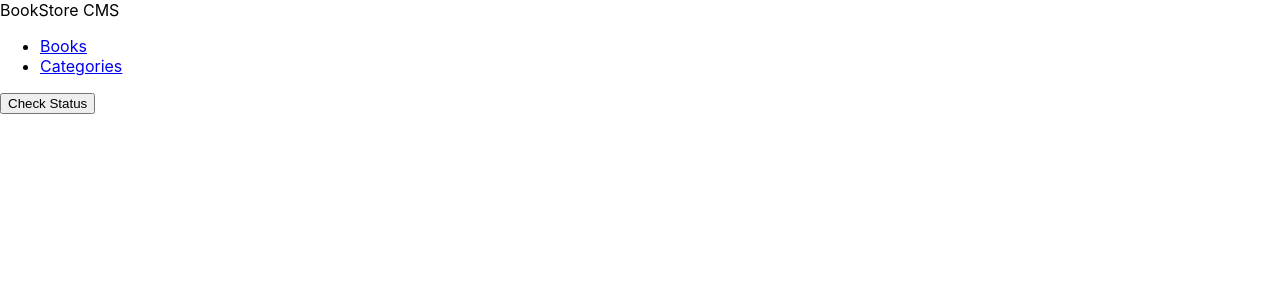
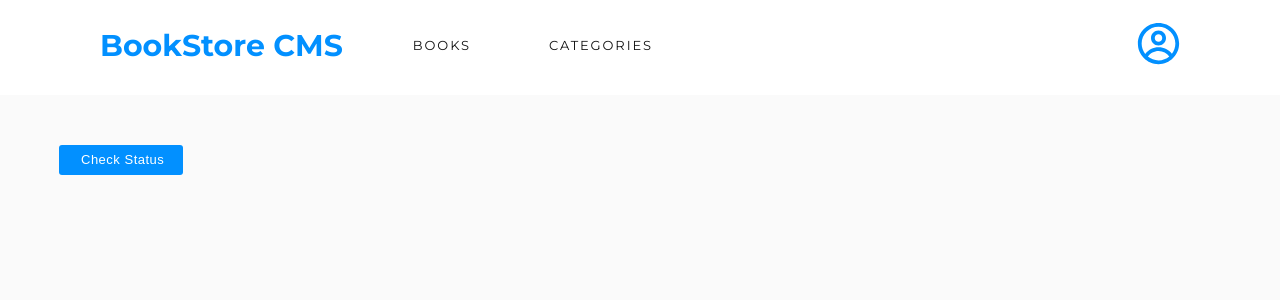
Before and after one commit to dheerajsachdeva/bookstore, a React (Create React App) app: page /categories in a window 1280 px wide. Shown: the top 300 px of the page. Built offline with nearby package versions, Linux system fonts and the light colour scheme.

Commit message:
Update files for Style
Update files for Style

```diff
--- a/package.json
+++ b/package.json
@@ -10,7 +10,9 @@
     "axios": "^1.3.4",
     "prop-types": "^15.8.1",
     "react": "^18.2.0",
+    "react-circular-progressbar": "^2.1.0",
     "react-dom": "^18.2.0",
+    "react-icons": "^4.8.0",
     "react-redux": "^8.0.5",
     "react-router-dom": "^5.3.4",
     "react-scripts": "5.0.1",
--- a/src/components/BookItem.js
+++ b/src/components/BookItem.js
@@ -1,19 +1,26 @@
-import React from 'react';
+import React, { useState } from 'react';
 import PropTypes from 'prop-types';
 import { useDispatch } from 'react-redux';
+import { CircularProgressbar } from 'react-circular-progressbar';
 import { deleteBook } from '../redux/books/booksSlice';
+import 'react-circular-progressbar/dist/styles.css';
 
 const BookItem = ({ book }) => {
   const dispatch = useDispatch();
+  const [percentage, setPercentage] = useState(45);
+
+  const handleProgress = () => {
+    let newPercent = percentage;
+    if (newPercent < 100) {
+      setPercentage(newPercent += 5);
+    }
+  };
   return (
     <li>
       <div className="bookItem">
-        <label htmlFor={book.item_id}>
-          {book.title}
-          <br />
-          {book.author}
-        </label>
-        <br />
+        <h2 className="title">{book.title}</h2>
+        <span className="author">{book.author}</span>
+        <div className="buttons">
           <button type="button" className="btn btn-comments">
             Comments
           </button>
@@ -28,6 +35,32 @@ const BookItem = ({ book }) => {
             Edit
           </button>
         </div>
+      </div>
+      <div className="book-progress">
+        <div className="oval-progress">
+          <CircularProgressbar
+            className="oval"
+            value={percentage}
+          />
+          <div className="text-progress">
+            <span className="percent-completed">
+              {percentage}
+              %
+            </span>
+            <span className="completed-text">Completed</span>
+          </div>
+        </div>
+        <div className="chapter">
+          <span className="current-chapter">
+            CURRENT CHAPTER
+          </span>
+          <span className="current-lesson">
+            Chapter 17
+          </span>
+          <button className="update-progress" type="button" onClick={handleProgress}>UPDATE PROGRESS</button>
+        </div>
+      </div>
+
     </li>
   );
 };
--- a/src/components/BookList.js
+++ b/src/components/BookList.js
@@ -19,7 +19,7 @@ const BookList = () => {
 
   return (
     <>
-      <ul className="tasklist">
+      <ul className="bookList">
         {books.map((book) => (
           <BookItem
             key={book.item_id}
--- a/src/components/Books.js
+++ b/src/components/Books.js
@@ -26,12 +26,12 @@ const Books = () => {
 
   return (
     <div>
-      <form onSubmit={handleSubmit} method="Post">
+      <form className="form" onSubmit={handleSubmit} method="Post">
         <h2>ADD NEW BOOK</h2>
         <br />
-        <input onChange={(e) => { setTitle(e.target.value); }} type="text" placeholder="Book Title" value={title} required />
-        <input onChange={(e) => { setAuthor(e.target.value); }} type="text" placeholder="Author" value={author} required />
-        <button className="button" type="submit">Add Book</button>
+        <input className="input-title" onChange={(e) => { setTitle(e.target.value); }} type="text" placeholder="Book Title" value={title} required />
+        <input className="input-author" onChange={(e) => { setAuthor(e.target.value); }} type="text" placeholder="Author" value={author} required />
+        <button className="button addButton" type="submit">Add Book</button>
       </form>
     </div>
   );
--- a/src/components/Categories.js
+++ b/src/components/Categories.js
@@ -1,7 +1,7 @@
 import React from 'react';
 
 const Categories = () => (
-  <button type="button">Check Status</button>
+  <button className="update-progress" type="button">Check Status</button>
 );
 
 export default Categories;
--- a/src/components/Navbar.js
+++ b/src/components/Navbar.js
@@ -1,15 +1,19 @@
 import React from 'react';
-import { Link } from 'react-router-dom';
+import { NavLink } from 'react-router-dom';
+import { CgProfile } from 'react-icons/cg';
 
 const Navbar = () => (
   <div className="navbar">
-    <div className="heading">BookStore CMS</div>
-    <div className="links">
-      <ul>
-        <li><Link to="/">Books</Link></li>
-        <li><Link to="/categories">Categories</Link></li>
-      </ul>
+    <div className="section1">
+      <div className="heading">BookStore CMS</div>
+      <div>
+        <ul>
+          <NavLink className="links" to="/">BOOKS</NavLink>
+          <NavLink className="links" to="/categories">CATEGORIES</NavLink>
+        </ul>
+      </div>
     </div>
+    <span><CgProfile className="profile" /></span>
   </div>
 );
 
--- a/src/components/style.css
+++ b/src/components/style.css
@@ -1,4 +1,292 @@
+@import url('https://fonts.googleapis.com/css2?family=Montserrat:ital,wght@0,100;0,200;0,300;0,400;0,500;0,600;0,700;0,800;0,900;1,100;1,200;1,300;1,400;1,500;1,600;1,700;1,800;1,900&display=swap');
+@import url('https://fonts.googleapis.com/css2?family=Montserrat:ital,wght@0,100;0,200;0,300;0,400;0,500;0,600;0,700;0,800;0,900;1,100;1,200;1,300;1,400;1,500;1,600;1,700;1,800;1,900&family=Roboto+Slab:wght@300;500;700;800&display=swap');
+
 * {
   margin: 0;
   padding: 0;
 }
+
+:root {
+  --bubble-gum-pink: #ff5ab7;
+  --black: #1e1e1e;
+  --pinkish-grey: #c7c7c7;
+  --very-light-pink: #c4c4c4;
+  --pale-grey: #f5f6fa;
+  --z: #fafafa;
+  --medium-blue: #307bbe;
+  --cool-blue: #4386bf;
+  --white-two: #fff;
+  --azure: #0290ff;
+  --e8: #e8e8e8;
+}
+
+.App {
+  width: 100%;
+  height: 68.563rem;
+  margin: 0 2.5rem 4.063rem 0;
+  padding: 0 0 49.625rem;
+  border-radius: 4px;
+  box-shadow: 0 0 60px 0 rgba(0, 0, 0, 0.05);
+  background-color: var(--z);
+}
+
+.navbar {
+  display: flex;
+  justify-content: space-between;
+  align-items: center;
+  height: 5.938rem;
+  margin: 0 0 2.375rem;
+  background-color: var(--white-two);
+}
+
+.section1 {
+  display: flex;
+}
+
+.heading {
+  padding: 1.438rem 6.188rem 1.688rem 6.25rem;
+  padding-right: 2.938rem;
+  font-family: Montserrat, Arial, Helvetica, sans-serif;
+  font-size: 1.875rem;
+  font-weight: bold;
+  font-stretch: normal;
+  font-style: normal;
+  line-height: normal;
+  letter-spacing: normal;
+  color: var(--azure);
+}
+
+.navbar ul {
+  padding-top: 2rem;
+}
+
+.links {
+  padding: 1.438rem;
+  text-decoration: none;
+  margin-right: 2rem;
+  opacity: 0.5;
+  font-family: Montserrat, Arial, Helvetica, sans-serif;
+  font-size: 0.813rem;
+  font-weight: normal;
+  font-stretch: normal;
+  font-style: normal;
+  line-height: normal;
+  letter-spacing: 1.9px;
+  color: #121212;
+}
+
+.active {
+  opacity: 1;
+}
+
+.profile {
+  padding: 1.438rem 6.188rem 1.688rem 6.25rem;
+  width: 2.813rem;
+  height: 2.813rem;
+  color: var(--azure);
+}
+
+.bookList > li {
+  margin: 2% 6% 0;
+  padding: 2% 9.188% 1.625% 1.688%;
+  border-radius: 4px;
+  border: solid 1px var(--e8);
+  background-color: var(--white-two);
+  display: flex;
+  justify-content: space-between;
+  align-items: center;
+}
+
+.title {
+  font-family: RobotoSlab, Arial, Helvetica, sans-serif;
+  font-size: 1.375rem;
+  font-weight: bold;
+  font-stretch: normal;
+  font-style: normal;
+  line-height: normal;
+  letter-spacing: -0.2px;
+  color: #121212;
+}
+
+.buttons > button {
+  border: none;
+  background-color: var(--white-two);
+  margin-right: 0.938rem;
+  font-family: RobotoSlab, Arial, Helvetica, sans-serif;
+  font-size: 0.875rem;
+  font-weight: 300;
+  font-stretch: normal;
+  font-style: normal;
+  line-height: normal;
+  letter-spacing: normal;
+  color: var(--cool-blue);
+  cursor: pointer;
+  margin-top: 1rem;
+}
+
+.buttons > button:not(:last-child) {
+  padding-right: 15px;
+  border-right: solid 0.125rem var(--pale-grey);
+}
+
+.author {
+  margin: 0.25rem 0 0;
+  font-family: RobotoSlab, Arial, Helvetica, sans-serif;
+  color: var(--cool-blue);
+  font-size: 0.875rem;
+  font-weight: 300;
+  font-stretch: normal;
+  font-style: normal;
+  line-height: normal;
+  letter-spacing: normal;
+}
+
+.oval-progress {
+  display: flex;
+  align-items: center;
+}
+
+.oval {
+  width: 4.25rem;
+  height: 4.25rem;
+  color: var(--medium-blue);
+}
+
+.book-progress {
+  display: flex;
+  align-items: center;
+}
+
+.text-progress {
+  display: flex;
+  flex-direction: column;
+  align-items: center;
+}
+
+.percent-completed {
+  margin: 0.063rem 5.75rem 0 0.688rem;
+  font-family: Montserrat, Arial, Helvetica, sans-serif;
+  font-size: 2rem;
+  font-weight: normal;
+  font-stretch: normal;
+  font-style: normal;
+  line-height: normal;
+  letter-spacing: normal;
+  color: #121212;
+}
+
+.completed-text {
+  margin: 0.438rem 4.938rem 0.75rem 0.75rem;
+  opacity: 0.5;
+  font-family: Montserrat, Arial, Helvetica, sans-serif;
+  font-size: 0.875rem;
+  font-weight: normal;
+  font-stretch: normal;
+  font-style: normal;
+  line-height: normal;
+  letter-spacing: normal;
+  color: #121212;
+}
+
+.chapter {
+  display: flex;
+  flex-direction: column;
+}
+
+.update-progress {
+  margin: 0.75rem 1.75rem 0.563rem 3.688rem;
+  padding: 0.438rem 1.188rem 0.5rem 1.375rem;
+  border: none;
+  border-radius: 3px;
+  background-color: var(--azure);
+  font-family: RobotoSlab, Arial, Helvetica, sans-serif;
+  font-size: 0.813rem;
+  font-weight: 300;
+  font-stretch: normal;
+  font-style: normal;
+  line-height: normal;
+  letter-spacing: 0.5px;
+  text-align: center;
+  color: var(--white-two);
+  cursor: pointer;
+}
+
+.current-chapter {
+  margin: 0.063rem 3.625rem 0 3.688rem;
+  opacity: 0.5;
+  font-family: RobotoSlab, Arial, Helvetica, sans-serif;
+  font-size: 0.813rem;
+  font-weight: 300;
+  font-stretch: normal;
+  font-style: normal;
+  line-height: normal;
+  letter-spacing: normal;
+  color: #121212;
+}
+
+.current-lesson {
+  margin: 0.438rem 6.813rem 0.25rem 3.688rem;
+  font-family: RobotoSlab, Arial, Helvetica, sans-serif;
+  font-weight: 300;
+  font-stretch: normal;
+  font-style: normal;
+  line-height: normal;
+  letter-spacing: normal;
+  font-size: 1rem;
+  color: #121212;
+  opacity: 1;
+}
+
+.form {
+  margin: 2.313rem 6.25rem 0;
+  border-top: 1px solid var(--white);
+}
+
+.form h2 {
+  margin: 1.813rem 32.75rem 1.188rem 0;
+  font-family: Montserrat, Arial, Helvetica, sans-serif;
+  font-size: 1.25rem;
+  font-weight: bold;
+  font-stretch: normal;
+  font-style: normal;
+  line-height: normal;
+  letter-spacing: -0.18px;
+  color: #888;
+}
+
+.input-title,
+.input-author {
+  margin: 1.188rem 5% 0 0;
+  padding: 0.813rem 35% 0.813rem 1.063rem;
+  border-radius: 4px;
+  border: solid 1px var(--e8);
+  background-color: var(--white-two);
+  font-family: Montserrat, Arial, Helvetica, sans-serif;
+  font-size: 1rem;
+  font-weight: normal;
+  font-stretch: normal;
+  font-style: normal;
+  line-height: normal;
+  letter-spacing: -0.15px;
+}
+
+.input-author {
+  padding: 0.813rem 0.938rem 0.813rem 1rem;
+}
+
+.addButton {
+  width: 12%;
+  height: 2.813rem;
+  border: none;
+  border-radius: 3px;
+  background-color: var(--azure);
+  font-family: RobotoSlab, Arial, Helvetica, sans-serif;
+  font-size: 0.813rem;
+  font-weight: bold;
+  font-stretch: normal;
+  font-style: normal;
+  line-height: normal;
+  letter-spacing: 0.5px;
+  text-align: center;
+  color: var(--white-two);
+}
--- a/src/index.css
+++ b/src/index.css
@@ -1,4 +1,4 @@
-body {
+/* body {
   margin: 0;
   font-family:
     -apple-system,
@@ -24,4 +24,4 @@ code {
     Consolas,
     'Courier New',
     monospace;
-}
+} */
--- a/src/index.js
+++ b/src/index.js
@@ -1,6 +1,7 @@
 import React from 'react';
 import ReactDOM from 'react-dom/client';
 import './index.css';
+import './components/style.css';
 import { Provider } from 'react-redux';
 import App from './App';
 import store from './redux/store';
```
Also changed, not shown: 1 other file (tests, documents, lock files or other folders). Lines whose indentation alone changed are shown as unchanged.
